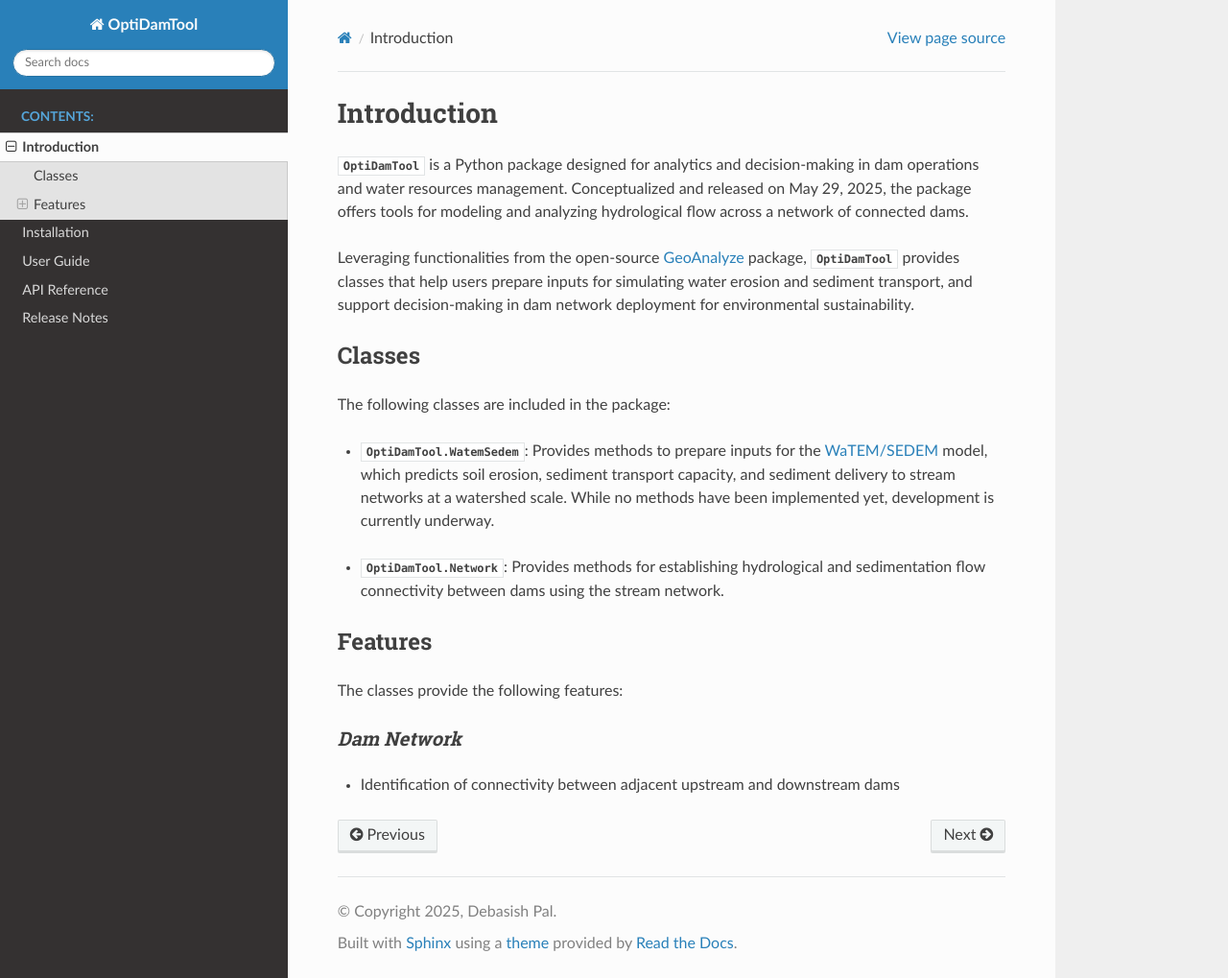
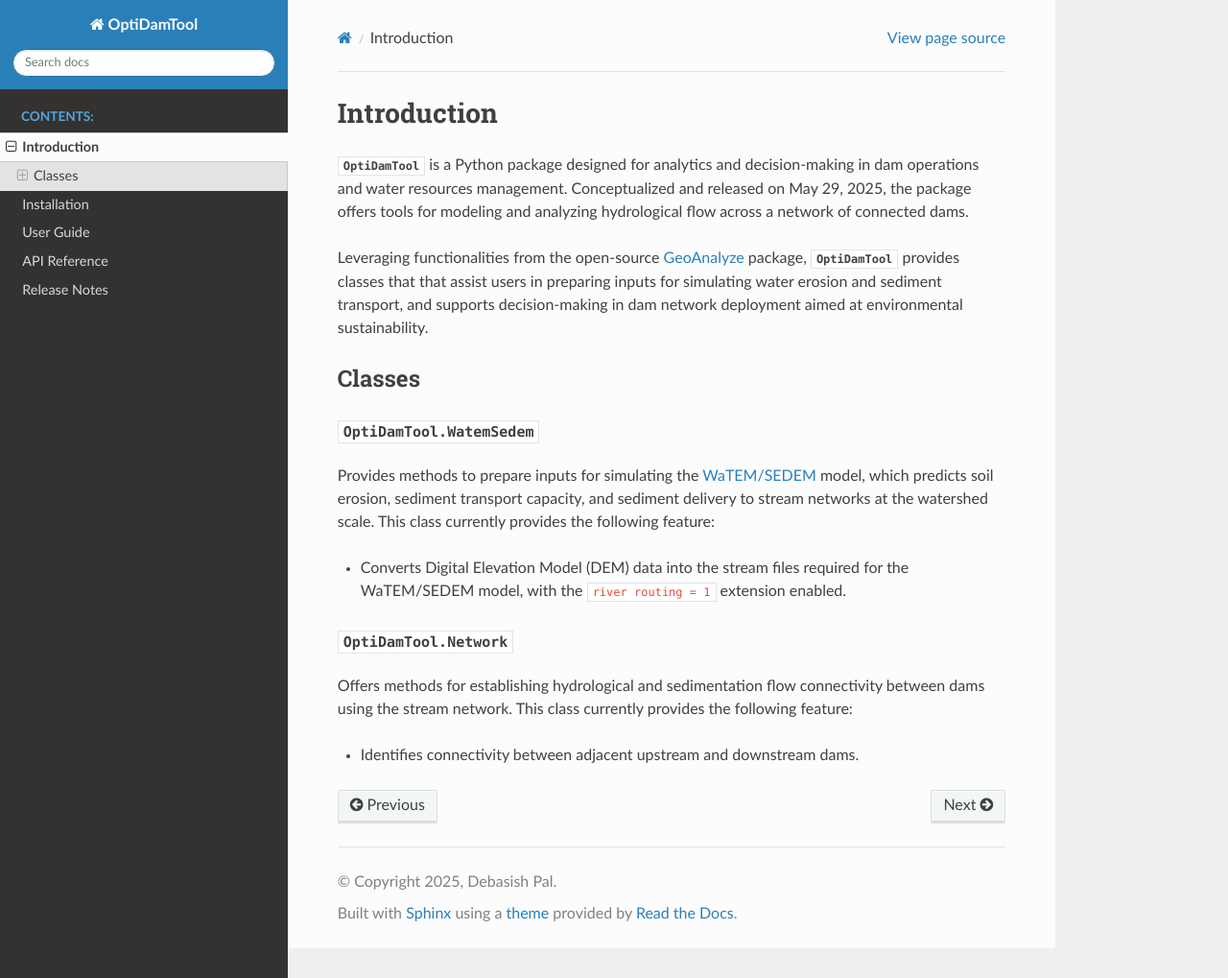
Before and after one commit to debpal/OptiDamTool, a Sphinx documentation site: the page built from docs/introduction.rst, in a window 1280 px wide and 1019 px high. Shown: the whole window at 96% size. Built offline with Sphinx 7.4.7 and the Read the Docs theme 3.1.0, drawn with Linux system fonts in a browser that asks for light colours.

Commit message:
update docs

```diff
--- a/docs/introduction.rst
+++ b/docs/introduction.rst
@@ -8,29 +8,24 @@
 
 
 Leveraging functionalities from the open-source `GeoAnalyze <https://github.com/debpal/GeoAnalyze>`_ package, :mod:`OptiDamTool` provides classes
-that help users prepare inputs for simulating water erosion and sediment transport, and support decision-making in dam network deployment for environmental sustainability.
+that that assist users in preparing inputs for simulating water erosion and sediment transport,
+and supports decision-making in dam network deployment aimed at environmental sustainability.
 
 
 Classes
 ----------
 
+:class:`OptiDamTool.WatemSedem`
+^^^^^^^^^^^^^^^^^^^^^^^^^^^^^^^^^^
 
-The following classes are included in the package:
+Provides methods to prepare inputs for simulating the `WaTEM/SEDEM <https://github.com/watem-sedem>`_ model, which predicts soil erosion, sediment transport capacity, and sediment delivery to stream networks at the watershed scale. This class currently provides the following feature:
 
-- :class:`OptiDamTool.WatemSedem`: Provides methods to prepare inputs for the `WaTEM/SEDEM <https://github.com/watem-sedem>`_ model, which predicts soil erosion, sediment transport capacity, and sediment delivery to stream networks at a watershed scale. While no methods have been implemented yet, development is currently underway.
-
-..
-
-- :class:`OptiDamTool.Network`: Provides methods for establishing hydrological and sedimentation flow connectivity between dams using the stream network.
+* Converts Digital Elevation Model (DEM) data into the stream files required for the WaTEM/SEDEM model, with the ``river routing = 1`` extension enabled.
 
 
+:class:`OptiDamTool.Network`
+^^^^^^^^^^^^^^^^^^^^^^^^^^^^^^^^^^
 
-Features
----------------------
-The classes provide the following features:
+Offers methods for establishing hydrological and sedimentation flow connectivity between dams using the stream network. This class currently provides the following feature:
 
-
-*Dam Network*
-^^^^^^^^^^^^^^^^^^
-
-- Identification of connectivity between adjacent upstream and downstream dams
+- Identifies connectivity between adjacent upstream and downstream dams.
```
Also changed, not shown: docs/changelog.rst (+12 -0 lines), docs/userguide.rst (+23 -4 lines).
